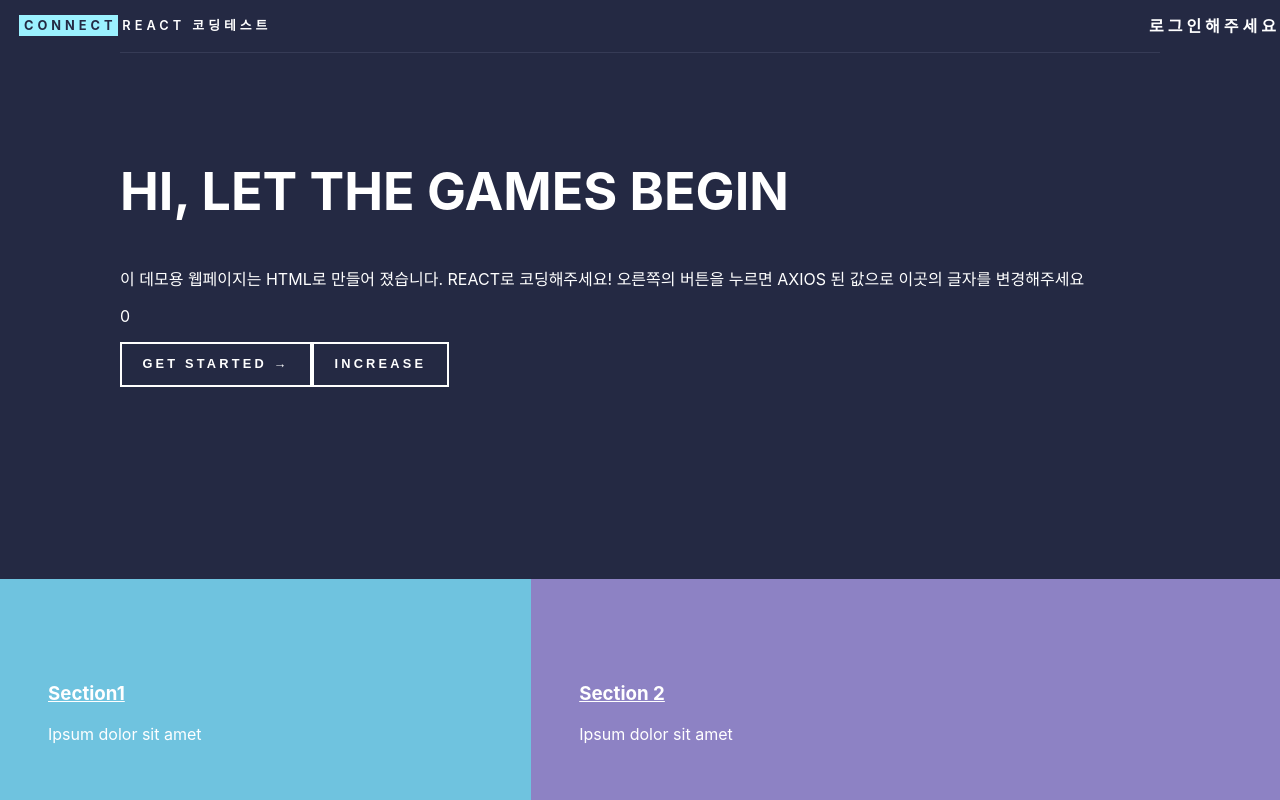
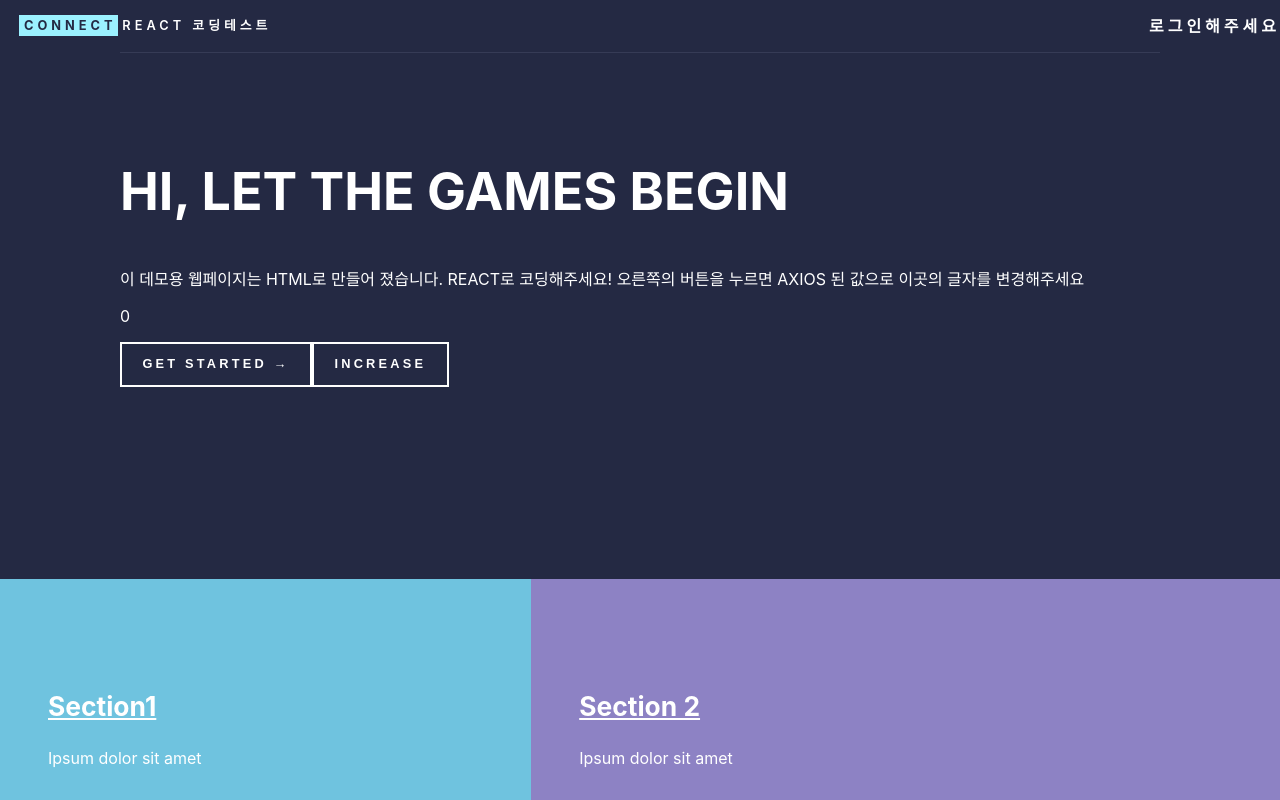
Before and after one commit to seonzeti/CNT_React_TEST, a React (Create React App) app: page / in a window 1280 px wide. Shown: the top 800 px of the page. Built offline with nearby package versions, Linux system fonts and the light colour scheme; no server answers.

Commit message:
- section h3 폰트 크기 수정

```diff
--- a/src/SCSS/section.scss
+++ b/src/SCSS/section.scss
@@ -10,6 +10,10 @@
   box-sizing: inherit;
   height: 20em;
   color: $color-2;
+
+  h3 {
+    font-size: 1.65em;
+  }
 }
 
 #one article:nth-child(1) {
```
